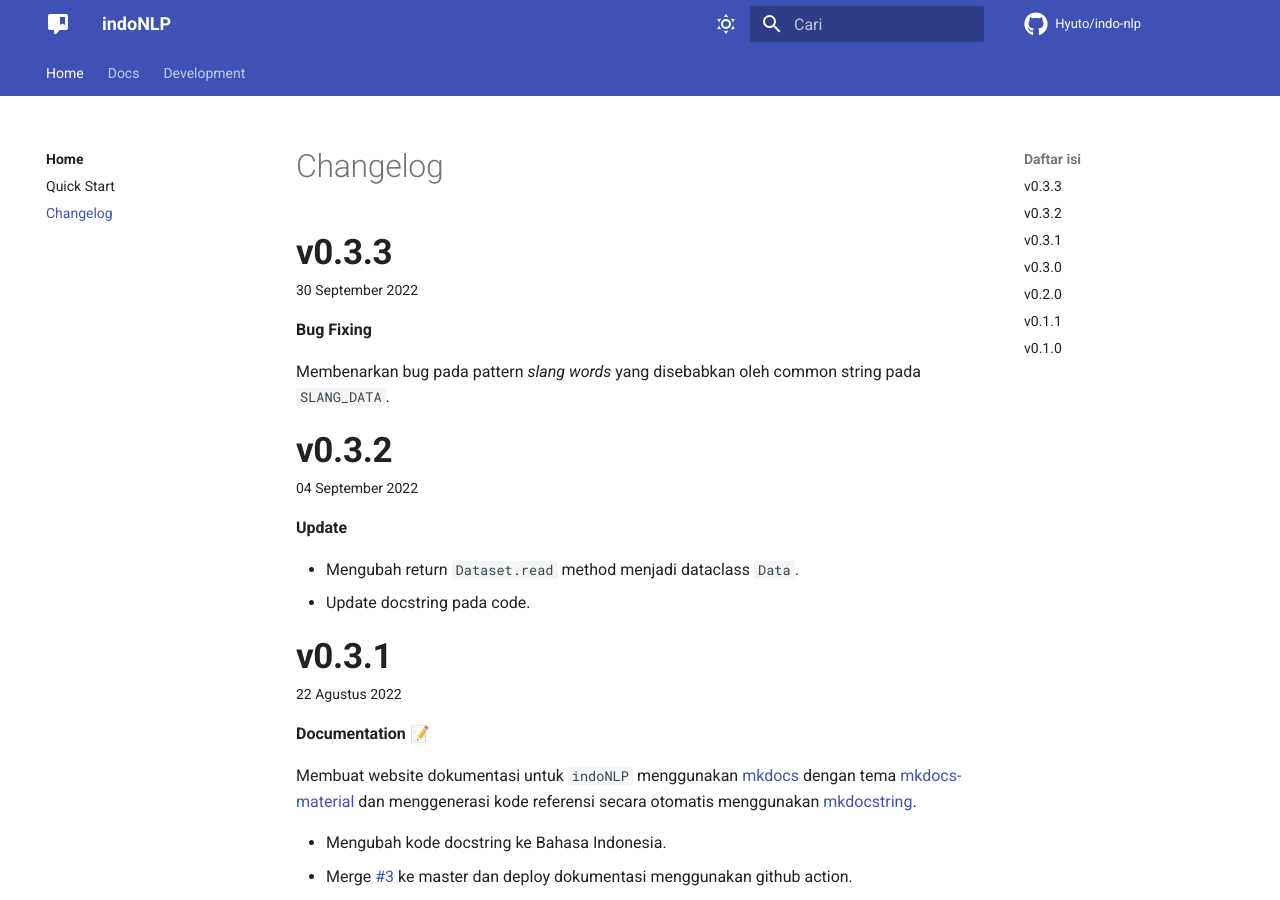
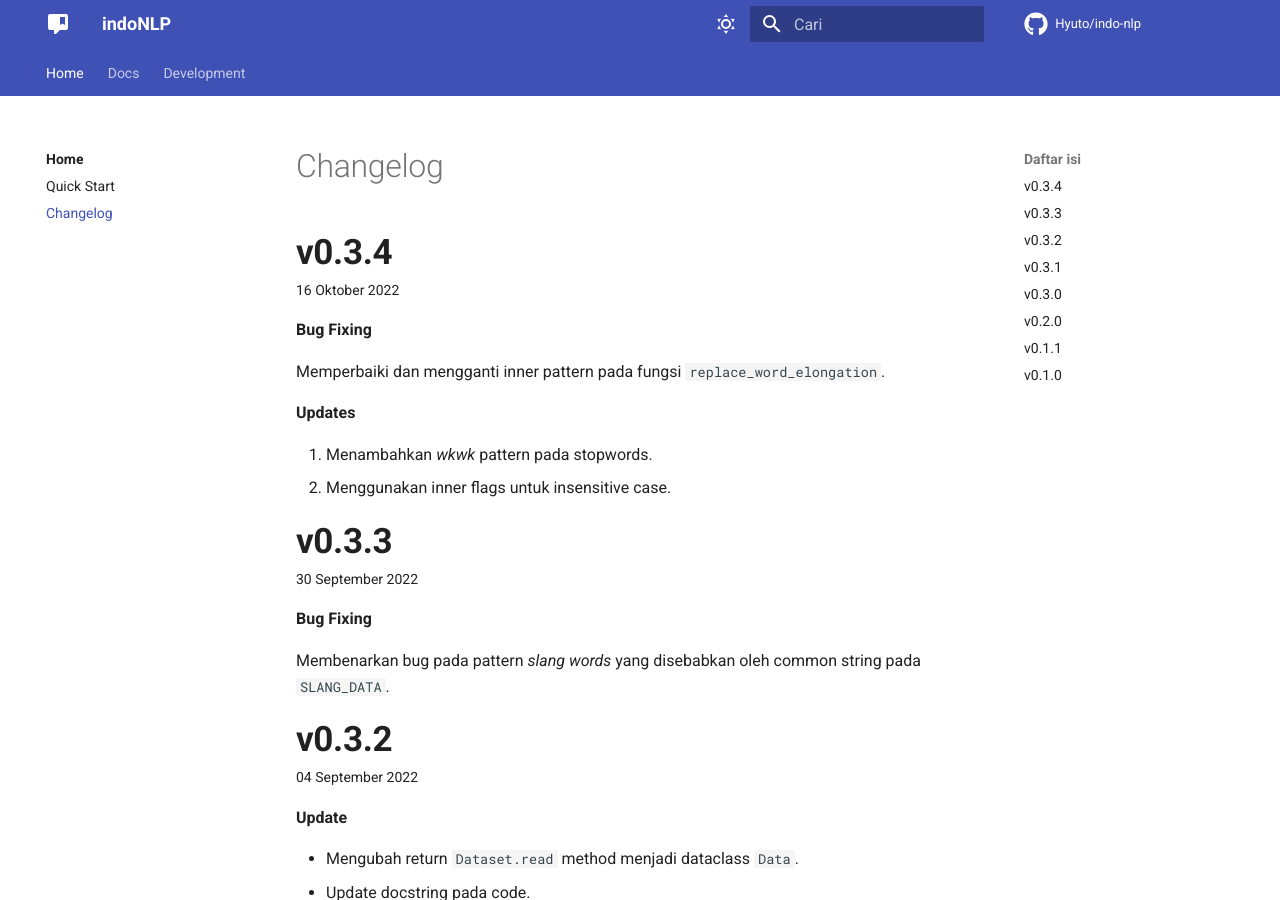
Before and after one commit to Hyuto/indo-nlp, an MkDocs documentation site: the page built from docs/changelog.md, in a window 1280 px wide and 900 px high. Built offline with MkDocs 1.6.1 and Material for MkDocs 9.7.7, drawn with Linux system fonts in a browser that asks for light colours; comment, search, counter and statistics services are not loaded.

Commit message:
Prepare for releasing v0.3.4

```diff
--- a/docs/changelog.md
+++ b/docs/changelog.md
@@ -1,4 +1,18 @@
 # Changelog
+
+## v0.3.4 { .changelog-versions }
+
+16 Oktober 2022
+{ .changelog-dates }
+
+**Bug Fixing**
+
+Memperbaiki dan mengganti inner pattern pada fungsi `replace_word_elongation`.
+
+**Updates**
+
+1. Menambahkan _wkwk_ pattern pada stopwords.
+2. Menggunakan inner flags untuk insensitive case.
 
 ## v0.3.3 { .changelog-versions }
 
--- a/indoNLP/__init__.py
+++ b/indoNLP/__init__.py
@@ -4,6 +4,6 @@ import indoNLP.dataset
 import indoNLP.preprocessing
 
 __all__ = ["dataset", "preprocessing"]
-__version__ = "0.3.3"
+__version__ = "0.3.4"
 __author__ = "Wahyu Setianto"
 __source__ = "https://github.com/Hyuto/indo-nlp/"
--- a/pyproject.toml
+++ b/pyproject.toml
@@ -1,6 +1,6 @@
 [tool.poetry]
 name = 'indoNLP'
-version = '0.3.3'
+version = '0.3.4'
 description = 'Simple python library with zero additional dependencies to make your Indonesian NLP project easier.'
 authors = ['Wahyu Setianto <wahyusetianto19@gmail.com>']
 license = 'MIT'
```
